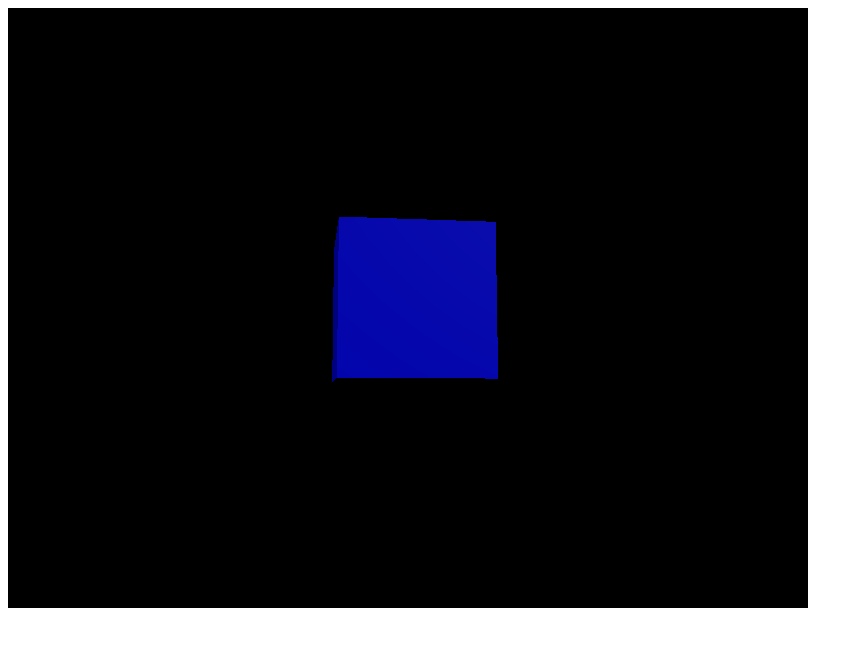
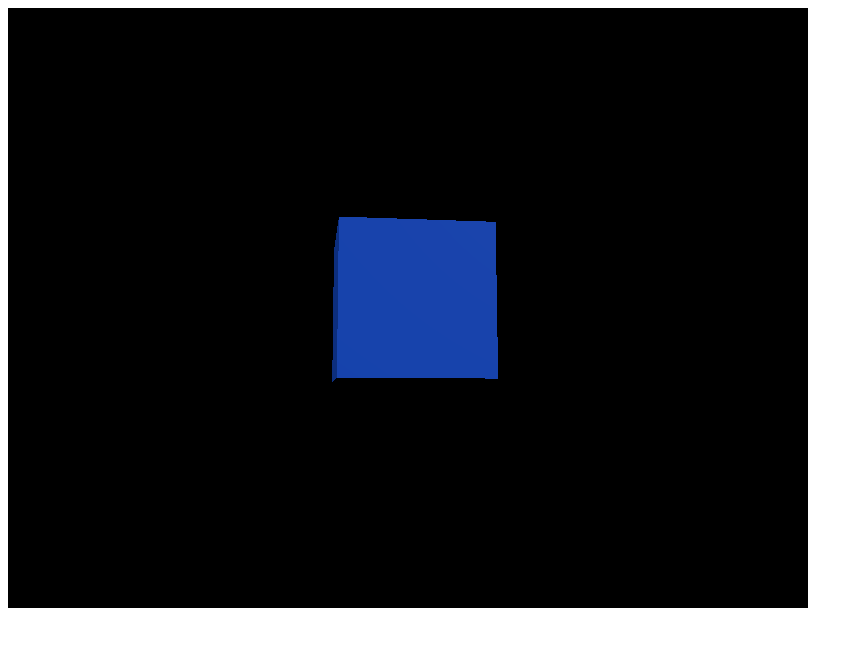
Before and after one commit to IgariR/CG_1, a plain HTML site: page index.html in a window 1280 px wide. Shown: the whole page, without its empty margins (0-863 px from the left). Drawn offline with nearby package versions, Linux system fonts and the light colour scheme.

Commit message:
色の変更

```diff
--- a/index.html
+++ b/index.html
@@ -30,7 +30,7 @@
 
     // 箱を作成
     var geometry = new THREE.BoxGeometry(1, 1, 1);
-    var material = new THREE.MeshPhongMaterial({ color: 0x6ff });
+    var material = new THREE.MeshPhongMaterial({ color: 0x2466ff });
     var box = new THREE.Mesh(geometry, material);
     box.position.z = -5;
     scene.add(box);
```
